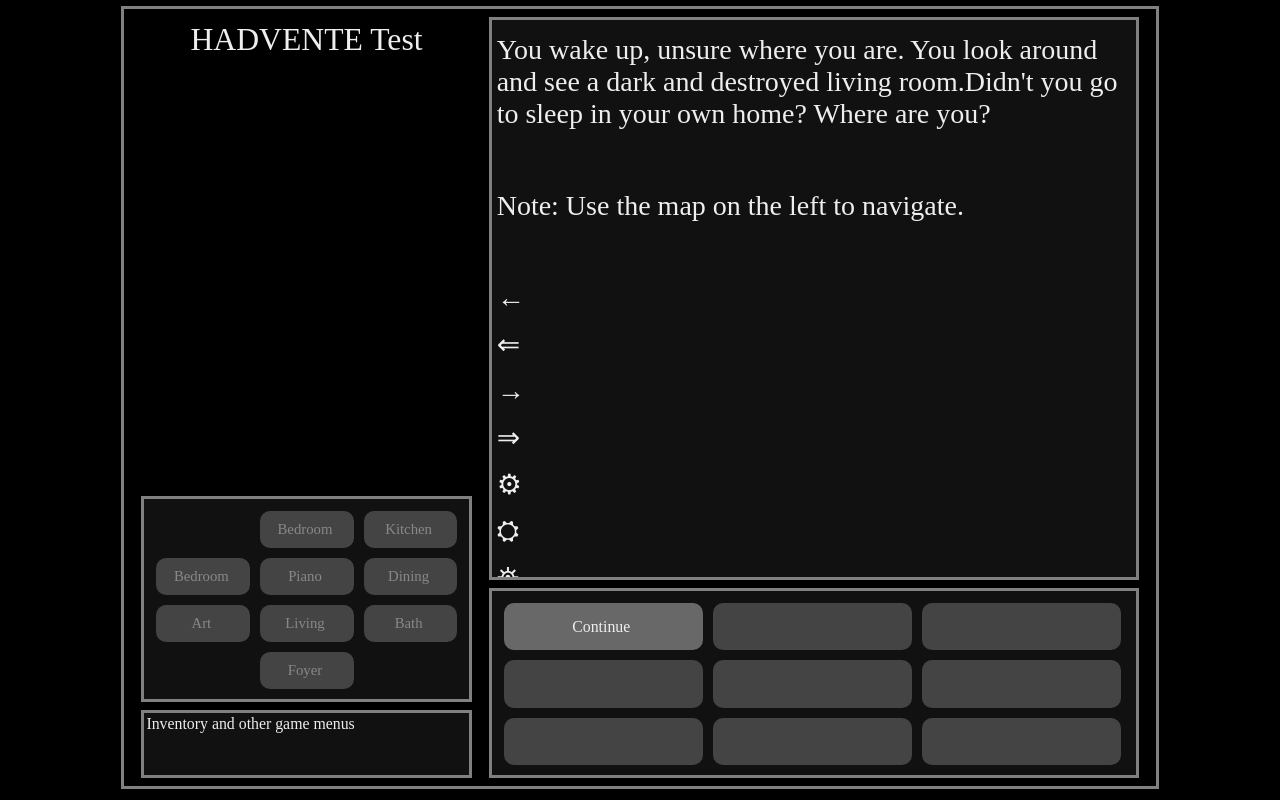
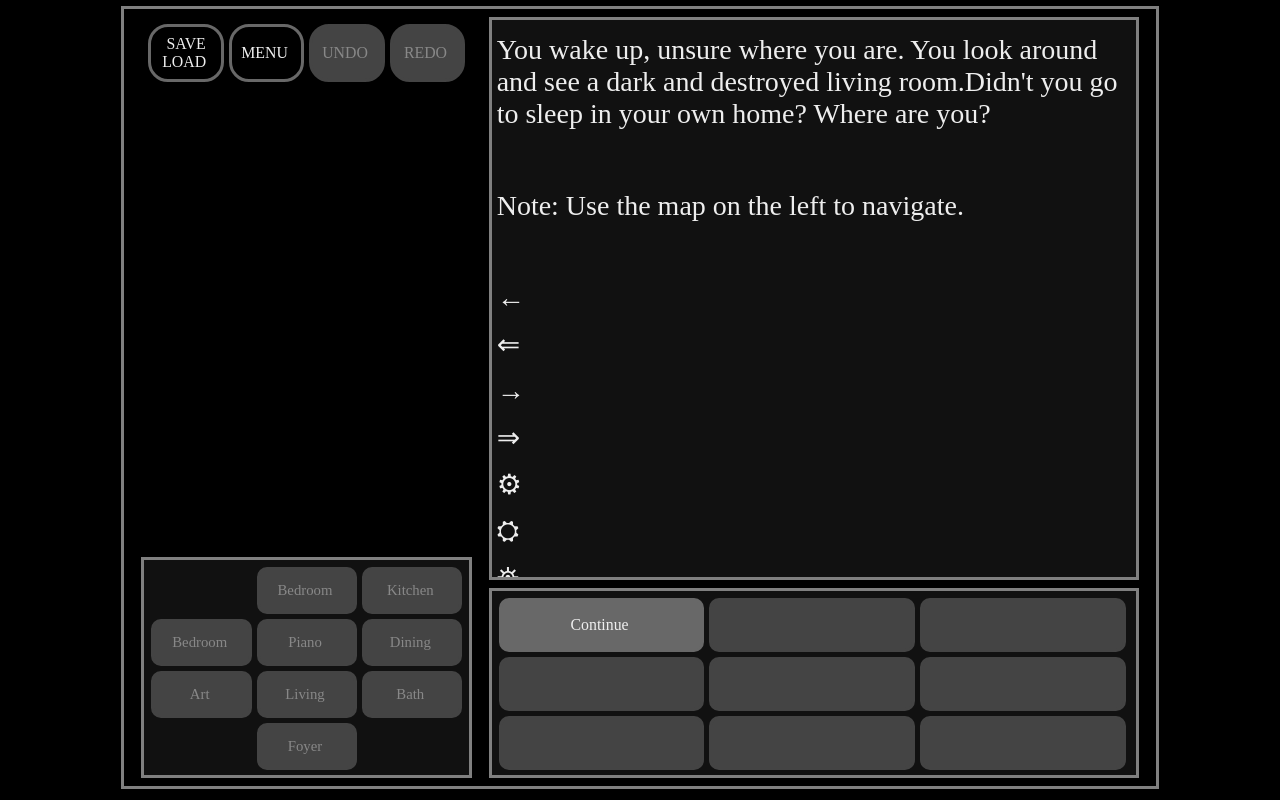
Before and after one commit to Hadvente/Hadvente, a plain HTML site: page index.html in a window 1280 px wide. Drawn offline with Linux system fonts and the light colour scheme.

Commit message:
Add Menu bar and start work on undo and redo
Also reorganize some things. Undo and redo do not work yet.

```diff
--- a/CSS/style.css
+++ b/CSS/style.css
@@ -132,31 +132,25 @@ CELL LAYOUT
 }
 
 
-#Left_Col_Cell_Name{
+#Left_Col_Cell_Menus{
     position: absolute;
     top: 0%;
-    height: 6%;
-    width: 100%;
+    height: 9%;
 }
 #Left_Col_Cell_Top{
     position: absolute;
-    top: 7%;
-    height: 27%;
+    top: 10%;
+    height: 29%;
 }
 #Left_Col_Cell_Middle{
     position: absolute;
-    top: 35%;
-    height: 27%;
+    top: 40%;
+    height: 30%;
 }
 #Left_Col_Cell_Bottom{
     position: absolute;
-    top: 63%;
-    height: 27%;
-}
-#Left_Col_Cell_Menus{
-    position: absolute;
-    top: 91%;
-    height: 9%;
+    top: 71%;
+    height: 29%;
 }
 
 #Center_Col_Cell_Dialog {
@@ -230,12 +224,58 @@ From this point on, we would like to be defining CSS for specific elements inste
     overflow:hidden;
 }
 
-/* Left Column */
-#NameLabel {
-    text-align: center;
-    padding-top: 1%;
+.gridContainer {
+    width:99%;
+    height:99%;
+    table-layout : fixed;
+    border-spacing: 5px;
 }
 
+/* Menu Buttons */
+
+#MenusMenu {
+    width: 100%;
+    height: 100%;
+    text-align: center;
+    border-spacing: 10px;
+}
+#MenusMenu .gridContainer {
+    border-spacing: 5px;
+}
+.menu_grid_cell {
+    -webkit-user-select: none; /* Safari */
+    -moz-user-select: none; /* Firefox */
+    -ms-user-select: none; /* IE10+/Edge */
+    user-select: none; /* Standard */
+    background: #000;
+    border-radius: 20px;
+    border: solid 3px #686868;
+    text-align: center;
+}
+.menu_grid_cell:hover {
+    background: #444;
+}
+.menu_grid_cell:active {
+    background: #222;
+}
+.menu_grid_cell.menu_button_disabled {
+    background: #444;
+    border: solid 3px #444;
+    color: #888;
+}
+
+#Menu_Button_Save {
+
+}
+#Menu_Button_Options {
+
+}
+#Menu_Button_Undo {
+
+}
+#Menu_Button_Redo {
+
+}
 /*
 
 MAIN DIALOG
@@ -283,13 +323,6 @@ Action Buttons
     border: solid 3px #686868;
 }
 
-.gridContainer {
-    width:99%;
-    height:99%;
-    table-layout : fixed;
-    border-spacing: 10px;
-}
-
 /* MAP */
 #NavigationMenu {
     width: 100%;
--- a/Javascript/Engine/game_state.js
+++ b/Javascript/Engine/game_state.js
@@ -11,8 +11,8 @@ game_state.js
     STATE.initializeGameState = function(){
         ///one important consideration is how the save and load system works, as that system directly manipulates GAME_STATE
         ///It would make sense to me for GAME_STATE to be able to receive a new GAME_STATE object from the save-load file for loading
-        ///Something that would be really nice is if ENGINE.runGameUpdate was all you had to call once GAME_STATE was overwritten
-        ///Meaning there was nothing funky going on with the game state, GAME_STATE represents everything about the game
+        ///NOTE: Game State must represent your entire save file
+        ///You cannot save any info OUTSIDE the save file! Make sure that that doesn't happen or your save will break!
 
         STATE.GET_STATE().CURRENT_SCENE = 'START'; //The Game_state creator sets this value, because having anyone else set it would break autosave load
         _.each(MODULES, function(_module, _name){
--- a/Javascript/Engine/game_view.js
+++ b/Javascript/Engine/game_view.js
@@ -36,13 +36,11 @@ The GUI is designed in what are called "CELLS", which show each individual aspec
     //and the game can pick one, define a new one, or if no choice is made it will go to a default
     var cellDefinitions = [
         [
-            {html: '<div id="Left_Col_Cell_Name"></div>'},
-            {html: '<div id="Left_Col_Cell_Name_BIG"></div>'},
+            {html: '<div id="Left_Col_Cell_Menus" class=""></div>'},
 
             {html: '<div id="Left_Col_Cell_Top" class="cellContainer"></div>'},
             {html: '<div id="Left_Col_Cell_Middle" class="cellContainer"></div>'},
             {html: '<div id="Left_Col_Cell_Bottom" class="cellContainer"></div>'},
-            {html: '<div id="Left_Col_Cell_Menus" class="cellContainer"></div>'},
 
             {html: '<div id="Left_Col_Cell_Top_BIG" class="cellContainer"></div>'},
             {html: '<div id="Left_Col_Cell_Bottom_BIG" class="cellContainer"></div>'}
@@ -96,7 +94,6 @@ The GUI is designed in what are called "CELLS", which show each individual aspec
     var $Cell = {};
     function setEachCellSelector(){
         //These are all REQUIRED
-        $Cell.Name         = $('#Left_Col_Cell_Name');
         $Cell.Menu         = $('#Left_Col_Cell_Menus');
         $Cell.Dialog       = $('#Center_Col_Cell_Dialog');
         $Cell.Actions      = $('#Center_Col_Cell_Actions');
@@ -129,11 +126,6 @@ The GUI is designed in what are called "CELLS", which show each individual aspec
     }
 
     function initCellHtml(){
-
-        //temporary calls
-        $Cell.Name.append('<div id="NameLabel" class="sectionContainer giant_font">' + (get_HAE().title || 'HADVENTE') + '</div>');
-        $Cell.Menu.append('<div id="GameMenu" class="sectionContainer small_font">Inventory and other game menus</div>');
-
         _.each(MODULES, function(_module, _name){
             if(_module.NO_HTML) return;
             if(_module.init_HTML){
--- a/Javascript/Engine/run_engine.js
+++ b/Javascript/Engine/run_engine.js
@@ -15,11 +15,7 @@ This file loads and runs the engine
         createModulesIfNeeded();
         checkFunctionListForModules();
 
-        //initialize required cells
         HAE_SCENE.initialize();
-
-        //NAME.initialize();
-        //MENU.initialize();
 
         _.each(MODULES, function(_module, _name){
             _module.initialize();
--- a/Javascript/Modules/actions.js
+++ b/Javascript/Modules/actions.js
@@ -108,10 +108,9 @@ MODULES.ACTIONS = function () {
         var gridSize = actionGridSize;
         var html = '<table class="gridContainer">';
         _.times(gridSize[0], function(_y){
-            //height has to be set like this because of the indeterminate amount of rows
             html +='<tr class="action_grid_row">';
             _.times(gridSize[1], function(_x){
-                html += '<td id="Action_'+ _y + '_'+ _x + '" class="action_grid_cell actionButton"></div>';
+                html += '<td id="Action_'+ _y + '_'+ _x + '" class="action_grid_cell actionButton"></td>';
             });
             html += '</tr>';
         });
--- a/Javascript/Modules/dialog.js
+++ b/Javascript/Modules/dialog.js
@@ -56,7 +56,7 @@ MODULES.DIALOG = function () {
     o888o   o888o     o888o     o8o        o888o o888ooooood8
 
      */
-    var $Dialog = {};
+    var $Dialog;
     DIALOG_FNs.init_HTML = function(_$Cell){
         if( !get_HAE().cells.DIALOG ) return;
         _$Cell[ get_HAE().cells.DIALOG ].append(`<div id="MainDialogContainer">
--- a/Javascript/Modules/map_grid.js
+++ b/Javascript/Modules/map_grid.js
@@ -141,10 +141,9 @@ MODULES.MAP_GRID = function() {
         var gridSize = getCurrentMap().grid_size;
         var html = '<table class="gridContainer">';
         _.times(gridSize[0], function(_y){
-            //height has to be set like this because of the indeterminate amount of rows
             html +='<tr class="map_grid_row">';
             _.times(gridSize[1], function(_x){
-                html += '<td id="Grid_'+ _y + '_'+ _x + '" class="map_grid_cell"></div>';
+                html += '<td id="Grid_'+ _y + '_'+ _x + '" class="map_grid_cell"></td>';
             });
             html += '</tr>';
         });
--- a/Javascript/Modules/menus.js
+++ b/Javascript/Modules/menus.js
@@ -1,6 +1,19 @@
 /*jshint esversion: 6 */
+/*
+// A way to add css within the module file, in case I want to not have to add another stylesheet file for each module.
+var styles = `
+    .MenuDiv {
+        width: 100%;
+    }
+`
 
-MODULES.MENU = function () {
+var styleSheet       = document.createElement("style");
+styleSheet.type      = "text/css";
+styleSheet.innerText = styles;
+document.head.appendChild(styleSheet);
+ */
+
+MODULES.MENU = (function () {
 
     var PUBLIC_FNs = {};
 
@@ -15,48 +28,9 @@ MODULES.MENU = function () {
     o888o o8o        `8  o888o     o888o
 
      */
-    PUBLIC_FNs.initialize = function(){
-        //This starts up the module. It is called before anything has been drawn.
-    };
-
-    /*
-
-    ooooooooo.   oooooooooooo  .oooooo..o ooooooooooooo       .o.       ooooooooo.   ooooooooooooo
-    `888   `Y88. `888'     `8 d8P'    `Y8 8'   888   `8      .888.      `888   `Y88. 8'   888   `8
-     888   .d88'  888         Y88bo.           888          .8"888.      888   .d88'      888
-     888ooo88P'   888oooo8     `"Y8888o.       888         .8' `888.     888ooo88P'       888
-     888`88b.     888    "         `"Y88b      888        .88ooo8888.    888`88b.         888
-     888  `88b.   888       o oo     .d8P      888       .8'     `888.   888  `88b.       888
-    o888o  o888o o888ooooood8 8""88888P'      o888o     o88o     o8888o o888o  o888o     o888o
-
-     */
-    PUBLIC_FNs.restart_module = function(){
-        //This is called when the game_state is modified by the save system
-        //Anything that must be modified when a save is loaded should happen here
-    };
-
-    /*
-
-    ooooo     ooo ooooooooo.   oooooooooo.         .o.       ooooooooooooo oooooooooooo
-    `888'     `8' `888   `Y88. `888'   `Y8b       .888.      8'   888   `8 `888'     `8
-     888       8   888   .d88'  888      888     .8"888.          888       888
-     888       8   888ooo88P'   888      888    .8' `888.         888       888oooo8
-     888       8   888          888      888   .88ooo8888.        888       888    "
-     `88.    .8'   888          888     d88'  .8'     `888.       888       888       o
-       `YbodP'    o888o        o888bood8P'   o88o     o8888o     o888o     o888ooooood8
-
-     */
-
-    PUBLIC_FNs.optional_pre_scene_update = function(){
-        //This function is OPTIONAL, and it happens before the current scene is processed
-        //Do not use it for your main scene code, because the scene does not exist yet!
-        //You would mostly use it if you expect your current scene to need info about the cell
-    };
-
-    PUBLIC_FNs.update_module = function(){
-        //this is the main function that gets called each time an update event is called
-    };
-
+    //The menus don't do much until you click on one
+    PUBLIC_FNs.initialize = function(){}; PUBLIC_FNs.restart_module = function(){};
+    PUBLIC_FNs.update_module = function(){}; PUBLIC_FNs.finished_draw = function(){};
 
     /*
 
@@ -70,11 +44,33 @@ MODULES.MENU = function () {
 
      */
 
-    var $Elems = {};
+    //PUBLIC_FNs.NO_HTML = true; //If this is true, then the functions init_HTML and update_HTML don't need to exist
+
+    var $Save, $Options, $Undo, $Redo;
     PUBLIC_FNs.init_HTML = function(_$Cell){
         //This is called during the initial draw, but before the first update event is fired
+        if( !get_HAE().cells.MENU ) return;
+
+        var html = '<table class="gridContainer">';
+        html +='<tr class="menu_grid_row">';
+            html += '<td id="Menu_Button_Save"    class="menu_grid_cell menuGridButton" onmouseup="MODULES.MENU.mouseUpSave()">SAVE</br>LOAD</td>';
+            html += '<td id="Menu_Button_Options" class="menu_grid_cell menuGridButton" onmouseup="MODULES.MENU.mouseUpOptions()">MENU</td>';
+            html += '<td id="Menu_Button_Undo"    class="menu_grid_cell menuGridButton" onmouseup="MODULES.MENU.mouseUpUndo()">UNDO</td>';
+            html += '<td id="Menu_Button_Redo"    class="menu_grid_cell menuGridButton" onmouseup="MODULES.MENU.mouseUpRedo()">REDO</td>';
+        html += '</tr>';
+        html +='</table>';
+
+        _$Cell[ get_HAE().cells.MENU ].append('<div id="MenusMenu" class="sectionContainer small_font">' + html + '</div>');
+        $Save    = $('#Menu_Button_Save');
+        $Options = $('#Menu_Button_Options');
+        $Undo    = $('#Menu_Button_Undo');
+        $Redo    = $('#Menu_Button_Redo');
+
     };
 
+    function getMenuButtonsHtml(){
+        return html;
+    }
     /*
 
     oooooooooo.   ooooooooo.         .o.       oooooo   oooooo     oooo
@@ -87,23 +83,48 @@ MODULES.MENU = function () {
 
      */
     PUBLIC_FNs.update_HTML = function(){
-        //This is the update event for the HTML, update the DOM in here
+        if( HISTORY.can_undo() ){
+            if( $Undo.hasClass('menu_button_disabled') ){
+                $Undo.removeClass('menu_button_disabled');
+            }
+        }
+        else{
+            if( !$Undo.hasClass('menu_button_disabled') ){
+                $Undo.addClass('menu_button_disabled');
+            }
+        }
+
+        if( HISTORY.can_redo() ){
+            if( $Redo.hasClass('menu_button_disabled') ){
+                $Redo.removeClass('menu_button_disabled');
+            }
+        }
+        else{
+            if( !$Redo.hasClass('menu_button_disabled') ){
+                $Redo.addClass('menu_button_disabled');
+            }
+        }
     };
 
-    /*
 
-    ooooooooo.     .oooooo.    .oooooo..o ooooooooooooo    oooooooooo.   ooooooooo.         .o.    oooooo   oooooo     oooo
-    `888   `Y88.  d8P'  `Y8b  d8P'    `Y8 8'   888   `8    `888'   `Y8b  `888   `Y88.      .888.    `888.    `888.     .8'
-     888   .d88' 888      888 Y88bo.           888          888      888  888   .d88'     .8"888.    `888.   .8888.   .8'
-     888ooo88P'  888      888  `"Y8888o.       888          888      888  888ooo88P'     .8' `888.    `888  .8'`888. .8'
-     888         888      888      `"Y88b      888          888      888  888`88b.      .88ooo8888.    `888.8'  `888.8'
-     888         `88b    d88' oo     .d8P      888          888     d88'  888  `88b.   .8'     `888.    `888'    `888'
-    o888o         `Y8bood8P'  8""88888P'      o888o        o888bood8P'   o888o  o888o o88o     o8888o    `8'      `8'
 
-     */
-    PUBLIC_FNs.finished_draw = function(){
-        //This is called after the gui is drawn. If you need to do some post-draw cleanup, do it here.
+    PUBLIC_FNs.mouseUpSave = function(){
+        console.log('clicked save menu');
+    };
+    PUBLIC_FNs.mouseUpUndo = function(){
+        if( !HISTORY.can_undo() ) return;
+        console.log('clicked undo btn');
+        HISTORY.undo();
+    };
+    PUBLIC_FNs.mouseUpRedo = function(){
+        if( !HISTORY.can_redo() ) return;
+        console.log('clicked redo btn');
+        HISTORY.redo();
+    };
+
+    PUBLIC_FNs.mouseUpOptions = function(){
+        console.log('clicked options menu');
     };
 
     return PUBLIC_FNs; //Returns public functions into the variable
-};
+})();
--- a/Text/Test.js
+++ b/Text/Test.js
@@ -5,10 +5,11 @@ HAE = {
     cells:{
         //HAS_RIGHT_COLUMN : 'HAS_RIGHT_COLUMN', //this tells the GUI to draw a third column to the right of the text, in case you want lots of cells
 
-        Name     : 'Name',
-        Menu     : 'Menu',
+        MENU     : 'Menu',
         DIALOG   : 'Dialog',
         ACTIONS  : 'Actions',
+        //UNUSED_1 : 'Top_Left',
+        //UNUSED_2 : 'Middle_Left',
         MAP_GRID : 'Bottom_Left'
     },
     actions:{
```
Also changed, not shown: Javascript/Engine/history.js (+9 -5 lines), index.html (+2 -2 lines).
